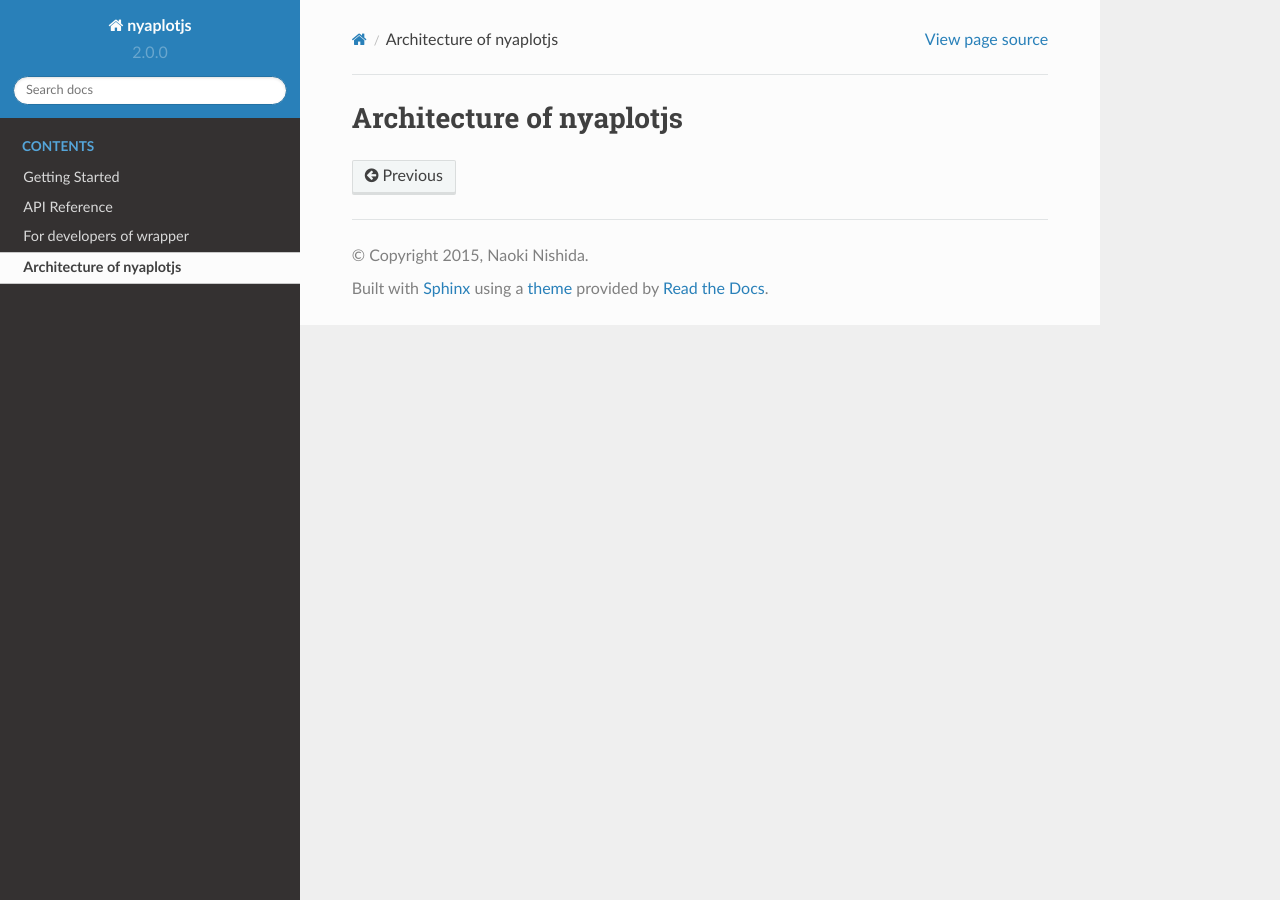
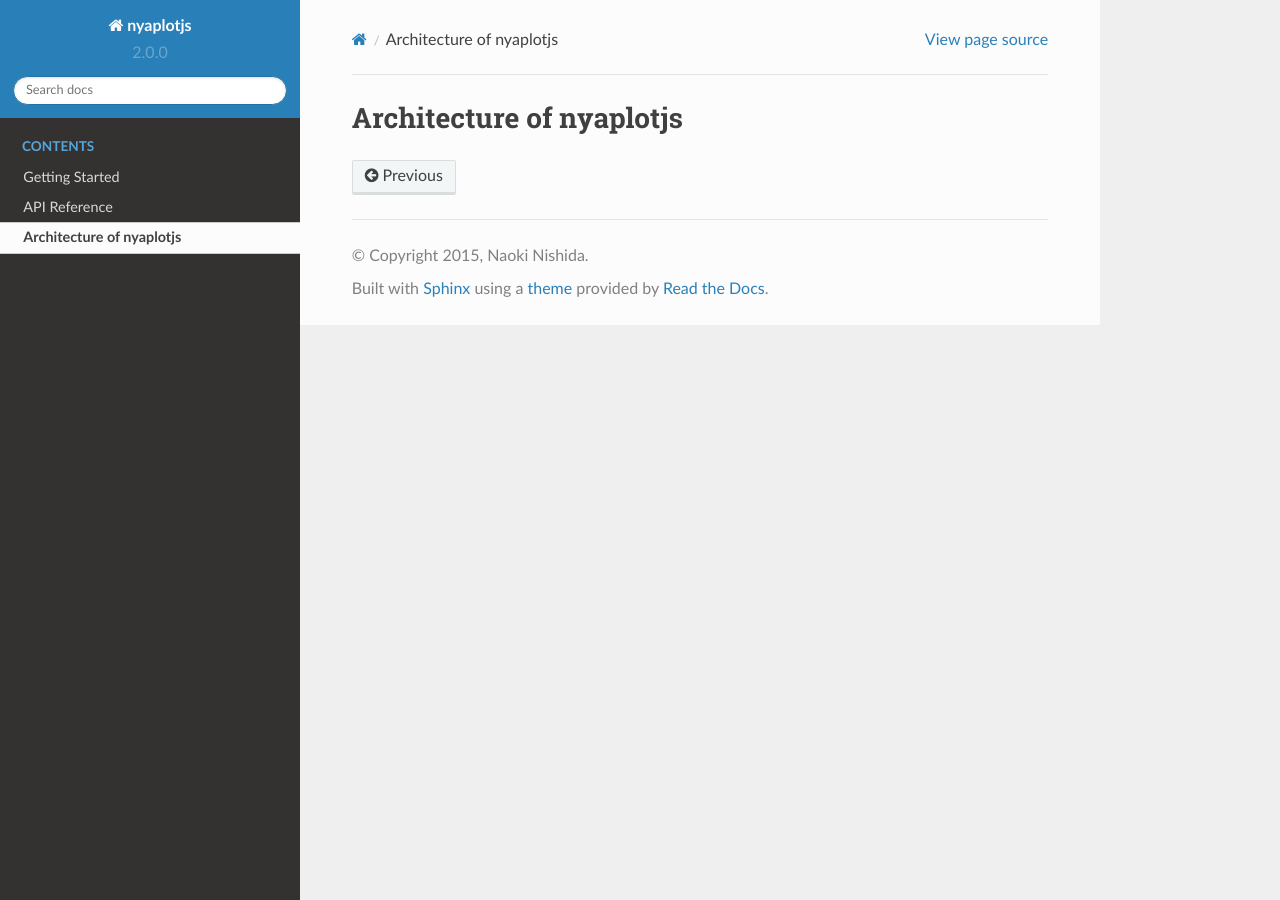
Before and after one commit to domitry/Nyaplotjs, a Sphinx documentation site: the page built from doc/source/architecture.rst, in a window 1280 px wide. Built offline with Sphinx 7.4.7 and the Read the Docs theme 2.0.0, drawn with Linux system fonts in a browser that asks for light colours.

Commit message:
Remove for_developers page

```diff
--- a/doc/source/for_developers.rst
+++ /dev/null
@@ -1,4 +0,0 @@
-For developers of wrapper
-=========================
-
-.. _import-docs:
--- a/doc/source/index.rst
+++ b/doc/source/index.rst
@@ -20,7 +20,6 @@ A simple JavaScript interface was added in v2 and Python wrapper is now being de
 
    getting_started
    api
-   for_developers
    architecture
 
 
```
